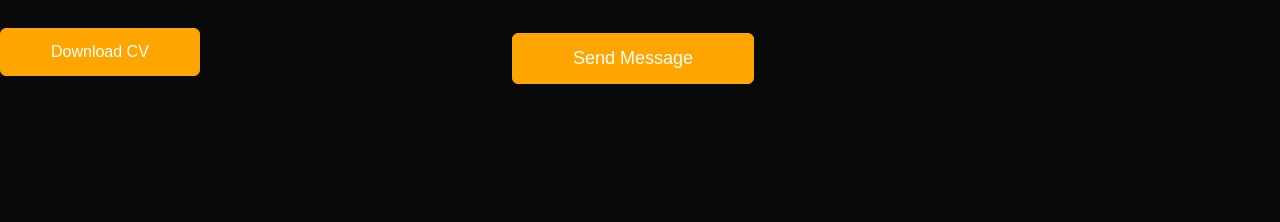
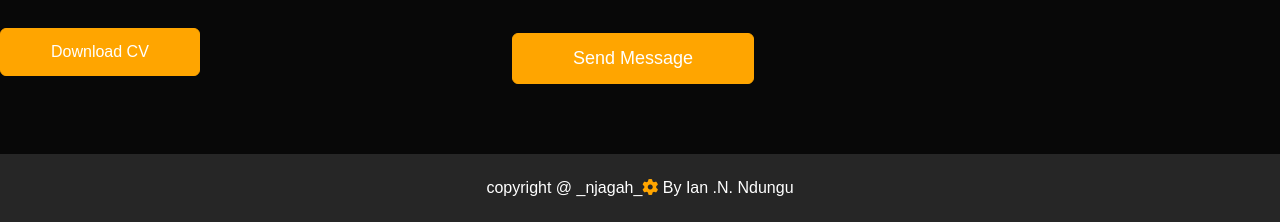
Before and after one commit to Ian-Ndungu/Njagah-portfolio, a plain HTML site: page index.html in a window 1280 px wide. Shown: the part 3208-3430 px from the top of the page. Before the commit the page ends 3342 px from the top, so only its background shows below. Drawn offline with Linux system fonts and the light colour scheme; some packages are replaced by stand-ins of ours; a script that the page names is missing.

Commit message:
added footer

```diff
--- a/index.html
+++ b/index.html
@@ -236,6 +236,9 @@
 
         </div>
     </div>
+    <div class="copyright">
+        <p>copyright @  _njagah_<i class="fa-solid fa-cog"></i> By Ian .N. Ndungu </p>
+    </div>
 </div>
 <script src="./index.js"></script>
 
```
